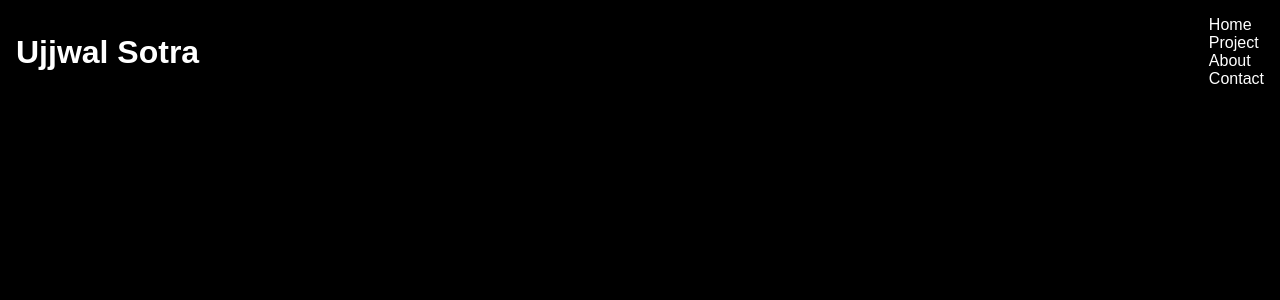
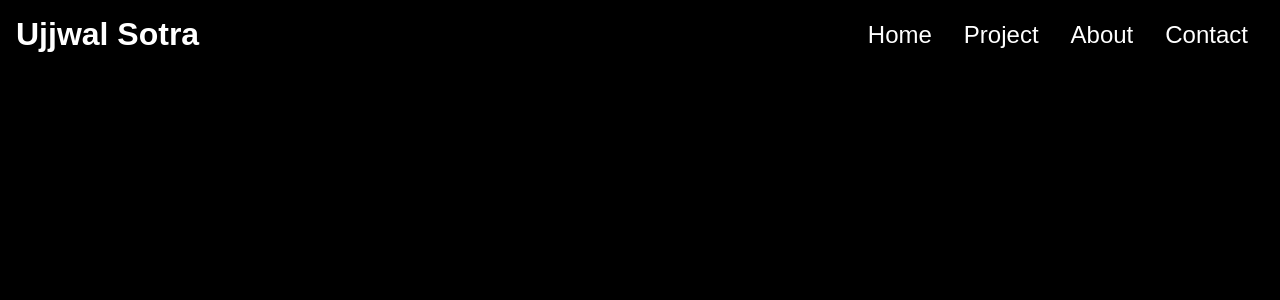
Before and after one commit to ujjwalsotra/Ujjwal_Portfolio, a React (Create React App) app: page / in a window 1280 px wide. Shown: the top 300 px of the page. Built offline with nearby package versions, Linux system fonts and the light colour scheme.

Commit message:
fixed bug in NavBar

```diff
--- a/src/components/Navbar.js
+++ b/src/components/Navbar.js
@@ -9,6 +9,7 @@ const Navbar = () => {
     const [showNav,setShowNav]=useState(false);
     const handleClick=()=>{
         let newvalue=!showNav;
+        console.log(newvalue);
         setShowNav(newvalue);
     }
   return (
@@ -16,7 +17,7 @@ const Navbar = () => {
         <Link to="/">
             <h1>Ujjwal Sotra</h1>
         </Link>
-        <ul className={showNav?'nav-menu':'nav-menuhide'}>
+        <ul className={showNav?'nav-menu active':'nav-menu'}>
             <li>
                 <Link to="/">Home</Link>
             </li>
--- a/src/components/stylesheet/Navbar.css
+++ b/src/components/stylesheet/Navbar.css
@@ -28,9 +28,12 @@
         height: 100vh;
         position: absolute;
         top: 0;
-        left: 0;
+        left: -100%;
         z-index: -3;
         transition: 0.3s;
+    }
+    .nav-menu.active{
+        left:0;
     }
     .nav-menu li{
         padding: 1rem 0;
@@ -43,7 +46,4 @@
     .hamburger{
         display: initial;
     }
-    .nav-menuhide{
-        display:none
-    }
 }
```
